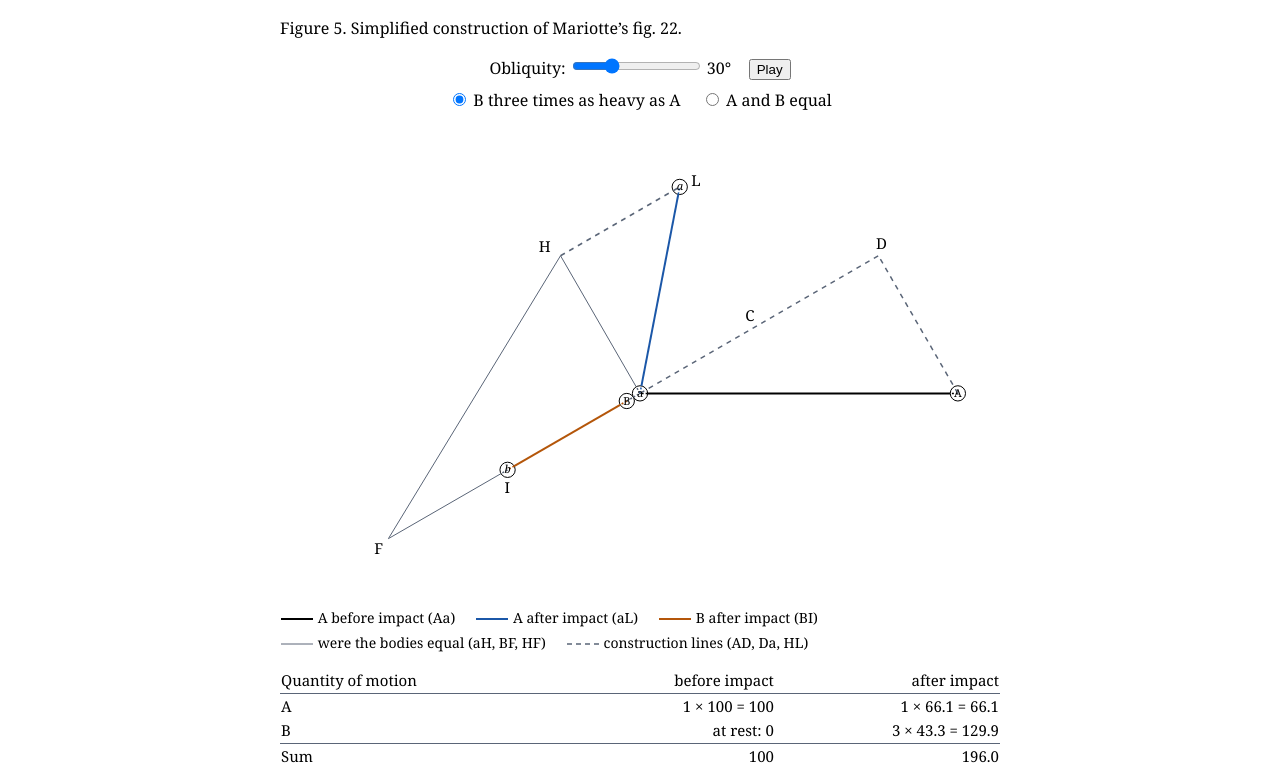
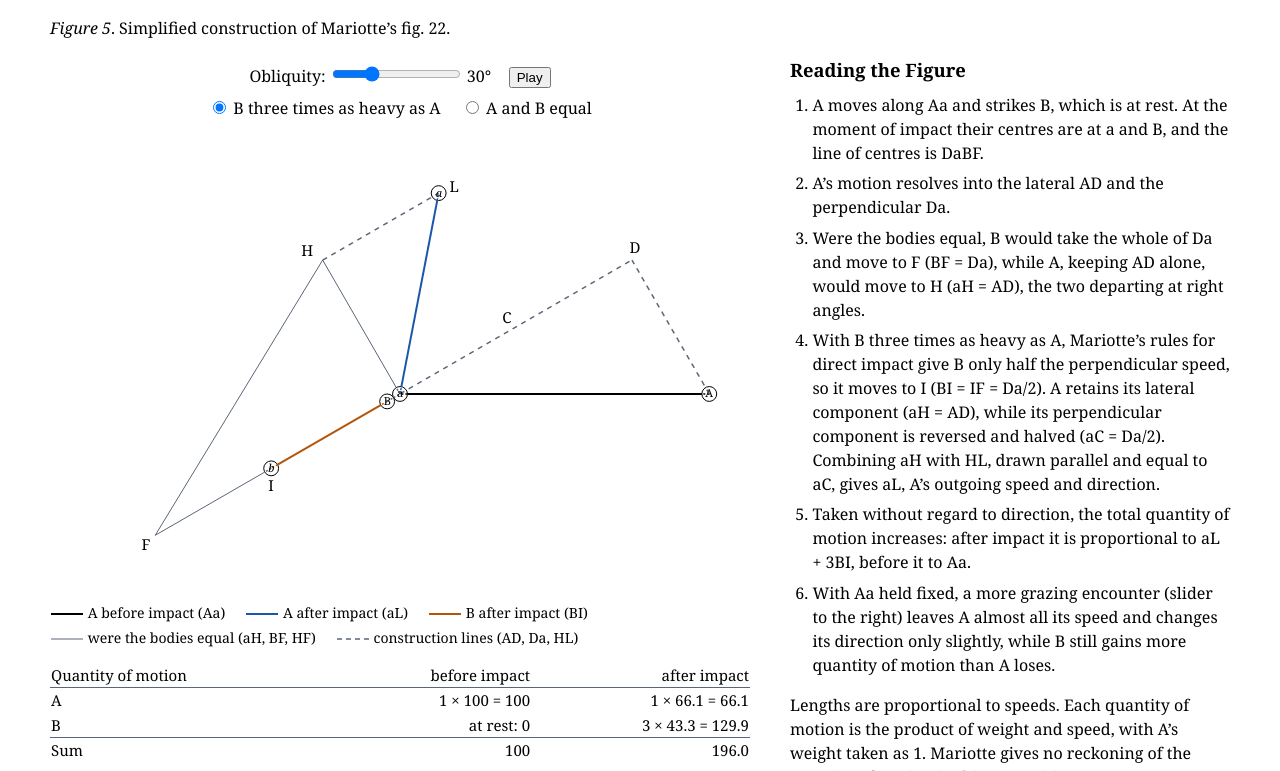
Before and after one commit to OdedZrachia/Oblique_Impact, a plain HTML site: page fig5.html in a window 1280 px wide. Shown: the top 771 px of the page. Drawn offline with Linux system fonts and the light colour scheme.

Commit message:
Add files via upload

```diff
--- a/fig5.html
+++ b/fig5.html
@@ -5,29 +5,48 @@
 <meta name="viewport" content="width=device-width, initial-scale=1">
 <title>Figure 5</title>
 <style>
-body { font-family: Georgia, 'Times New Roman', serif; line-height: 1.5; }
+body { font-family: Georgia, 'Times New Roman', serif; line-height: 1.5; margin: 0; padding: 0 16px; }
+.page { max-width: 1180px; margin: 0 auto; }
+.caption { margin: 1em 0; }
+.columns { display: flex; flex-wrap: wrap; align-items: flex-start; gap: 16px 40px; }
+.figure { flex: 2 1 520px; min-width: 0; max-width: 700px; }
+.reading { flex: 1 1 340px; min-width: 0; }
+.controls { text-align: center; margin: 0.5em 0; }
+#box { width: 100%; aspect-ratio: 3 / 2; }
+.legend { display: flex; flex-wrap: wrap; gap: 4px 20px; font-size: 14px; margin: 0.5em 0; }
+.quantities { width: 100%; margin: 1em 0; border-collapse: collapse; font-size: 15px; }
+.reading h2 { font-size: 1.15em; margin: 0 0 0.5em; }
+.reading ol { margin: 0; padding-left: 1.4em; }
+.reading li { margin-bottom: 0.4em; }
 </style>
 <script src="jsxgraphcore.js"></script>
 </head>
 <body>
-<p style="max-width: 720px; margin: 1em auto;">Figure 5. Simplified construction of Mariotte’s fig. 22.</p>
-<p style="text-align: center; margin: 0.5em auto;">Obliquity: <input type="range" id="angle" min="10" max="80" value="30"> <span id="angleValue"></span> <button id="play" type="button" style="margin-left: 1em;">Play</button></p>
-<p style="text-align: center; margin: 0.5em auto;"><label><input type="radio" name="weights" id="three" checked> B three times as heavy as A</label> <label style="margin-left: 1em;"><input type="radio" name="weights" id="equal"> A and B equal</label></p>
-<div id="box" style="max-width: 720px; aspect-ratio: 3 / 2; margin: 0 auto;"></div>
-<p style="max-width: 720px; margin: 0.5em auto; display: flex; flex-wrap: wrap; gap: 4px 20px; font-size: 14px;">
+<div class="page">
+<p class="caption"><i>Figure 5</i>. Simplified construction of Mariotte’s fig. 22.</p>
+<div class="columns">
+
+<div class="figure">
+<p class="controls">Obliquity: <input type="range" id="angle" min="10" max="80" value="30"> <span id="angleValue"></span> <button id="play" type="button" style="margin-left: 1em;">Play</button></p>
+<p class="controls"><label><input type="radio" name="weights" id="three" checked> B three times as heavy as A</label> <label style="margin-left: 1em;"><input type="radio" name="weights" id="equal"> A and B equal</label></p>
+<div id="box"></div>
+<p class="legend">
 <span><svg width="34" height="8" aria-hidden="true"><line x1="1" y1="4" x2="33" y2="4" stroke="black" stroke-width="2"/></svg> A before impact (Aa)</span>
 <span><svg width="34" height="8" aria-hidden="true"><line x1="1" y1="4" x2="33" y2="4" stroke="#1b57a8" stroke-width="2"/></svg> A after impact (<span id="keyA">aL</span>)</span>
 <span><svg width="34" height="8" aria-hidden="true"><line x1="1" y1="4" x2="33" y2="4" stroke="#b4560a" stroke-width="2"/></svg> B after impact (<span id="keyB">BI</span>)</span>
 <span><svg width="34" height="8" aria-hidden="true"><line x1="1" y1="4" x2="33" y2="4" stroke="#5a6577" stroke-width="1"/></svg> <span id="keyEqual">were the bodies equal (aH, BF, HF)</span></span>
 <span><svg width="34" height="8" aria-hidden="true"><line x1="1" y1="4" x2="33" y2="4" stroke="#5a6577" stroke-width="1.5" stroke-dasharray="5 4"/></svg> construction lines (<span id="keyLines">AD, Da, HL</span>)</span>
 </p>
-<table style="max-width: 720px; width: 100%; margin: 1em auto; border-collapse: collapse; font-size: 15px;">
+<table class="quantities">
 <tr style="border-bottom: 1px solid #5a6577;"><th style="text-align: left; font-weight: normal;">Quantity of motion</th><th style="text-align: right; font-weight: normal;">before impact</th><th style="text-align: right; font-weight: normal;">after impact</th></tr>
 <tr><td>A</td><td style="text-align: right;">1 × 100 = 100</td><td style="text-align: right;" id="qA"></td></tr>
 <tr><td>B</td><td style="text-align: right;">at rest: 0</td><td style="text-align: right;" id="qB"></td></tr>
 <tr style="border-top: 1px solid #5a6577;"><td>Sum</td><td style="text-align: right;">100</td><td style="text-align: right;" id="qSum"></td></tr>
 </table>
-<div style="max-width: 720px; margin: 1em auto;">
+</div>
+
+<div class="reading">
+<h2>Reading the Figure</h2>
 <ol>
 <li>A moves along Aa and strikes B, which is at rest. At the moment of impact their centres are at a and B, and the line of centres is DaBF.</li>
 <li>A’s motion resolves into the lateral AD and the perpendicular Da.</li>
@@ -38,6 +57,9 @@ body { font-family: Georgia, 'Times New Roman', serif; line-height: 1.5; }
 <li>With Aa held fixed, a more grazing encounter (slider to the right) leaves A almost all its speed and changes its direction only slightly, while B still gains more quantity of motion than A loses.</li>
 </ol>
 <p>Lengths are proportional to speeds. Each quantity of motion is the product of weight and speed, with A’s weight taken as 1. Mariotte gives no reckoning of the quantity of motion in this proposition (II, prop. III, 213–17); the sums are taken here without regard to direction, as in his numerical examples for direct impact (I, prop. XXVI, consec. II, 174–75).</p>
+</div>
+
+</div>
 </div>
 <script>
 var board;
```
